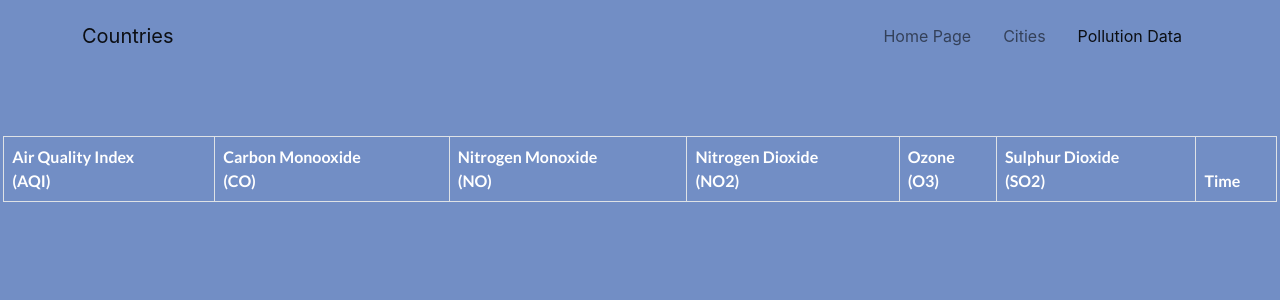
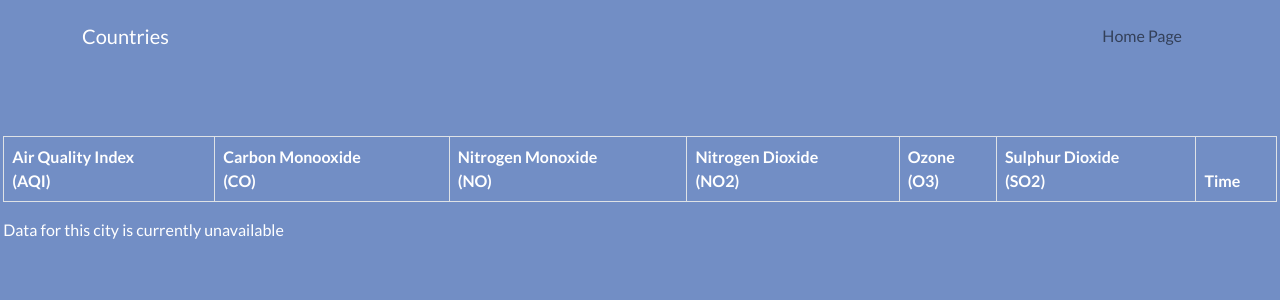
Before and after one commit to Sajeelzafar/Air-Quality, a React (Create React App) app: page /pollutiondata in a window 1280 px wide. Shown: the top 300 px of the page. Built offline with nearby package versions, Linux system fonts and the light colour scheme; a web font is replaced by a local one.

Commit message:
Add styling to the pages

```diff
--- a/package.json
+++ b/package.json
@@ -15,6 +15,7 @@
     "react-router-dom": "^6.4.3",
     "react-scripts": "5.0.1",
     "redux": "^4.2.0",
+    "rsuite": "^5.23.1",
     "uuidv4": "^6.2.13",
     "web-vitals": "^2.1.4"
   },
--- a/src/Components/Home.js
+++ b/src/Components/Home.js
@@ -30,7 +30,7 @@ const Home = () => {
             </div>
             <Container fluid className="containerCountries">
                 {countries.map((country) => (
-                    <Card style={{ width: '14rem' }} key={uuidv4()} className="countryInfo">
+                    <Card style={{ width: '10rem' }} key={uuidv4()} className="countryInfo">
                     <Card.Img variant="top" src={country.flag} />
                         <Card.Body>
                             <Card.Title>{country.name}</Card.Title>
@@ -38,9 +38,9 @@ const Home = () => {
                                 Country code: {country.countrycode} <br />
                                 Region: {country.region}
                             </Card.Text>
-                            <Button ><NavLink className="nav-link" to="/city" state= {{
+                            <Button><NavLink className="nav-link " to="/city" state= {{
                                 info: country,
-                                }}>Go somewhere</NavLink></Button>
+                                }}>Visit Cities</NavLink></Button>
                         </Card.Body>
                     </Card>
                 ))
--- a/src/Components/Navbars.js
+++ b/src/Components/Navbars.js
@@ -1,6 +1,7 @@
 import React from 'react';
 import { NavLink } from 'react-router-dom';
 import { Container, Nav } from 'react-bootstrap';
+import './city.css';
 
 const Navbars = () => {
     const links = [
@@ -8,16 +9,6 @@ const Navbars = () => {
         id: 1,
         text: 'Home Page',
         path: '/',
-      },
-      {
-        id: 2,
-        text: 'Cities',
-        path: '/city',
-      },
-      {
-        id: 3,
-        text: 'Pollution Data',
-        path: '/pollutiondata',
       },
     ];
 
@@ -32,12 +23,9 @@ const Navbars = () => {
       <header>
         <Nav className="navbar navbar-expand-lg">
           <Container className="container-fluid">
-            <a className="navbar-brand" href="/">Countries</a>
-            <button className="navbar-toggler" type="button" data-bs-toggle="collapse" data-bs-target="#navbarNav" aria-controls="navbarNav" aria-expanded="false" aria-label="Toggle navigation">
-              <span className="navbar-toggler-icon" />
-            </button>
-            <div className="collapse navbar-collapse flex-row-reverse" id="navbarNav">
-              <ul className="navbar-nav">
+            <a className="navbar-brand nav-styling" href="/">Countries</a>
+            <div className="flex-row-reverse" id="navbarNav">
+              <ul className="navbar-nav nav-styling">
                 {listOfLinks}
               </ul>
             </div>
--- a/src/Components/Pollution.js
+++ b/src/Components/Pollution.js
@@ -48,9 +48,10 @@ return(
                     <td><Time props={element.dt} /></td>
                 </tr>
             ))}
+        </tbody>
 
-        </tbody>
     </Table>
+    {(pollutionData.length==0)&&(<div className="tabletextColor">Data for this city is currently unavailable</div>)}
     </div>
 )
 }
--- a/src/Components/city.css
+++ b/src/Components/city.css
@@ -6,11 +6,18 @@ body {
 }
 
 .cityContainer {
+    margin: 0;
+    border: 1px solid rgb(67, 105, 178);
     display: flex;
     justify-content: space-around;
     align-items: center;
     height: 5rem;
     width: 100%;
+}
+
+.cityContainer:nth-child(even){
+    background-color: navy;
+    border: 1px solid navy;
 }
 
 .leftSidecityContainer{
@@ -26,7 +33,9 @@ body {
     padding-top: 4rem;
 }
 
-.tabletextColor {
+.tabletextColor,
+.nav-styling
+ {
     font-family: 'Lato', sans-serif;
     color: white;
 }
--- a/src/index.css
+++ b/src/index.css
@@ -23,8 +23,8 @@ code {
 
 .countrySearchBox {
   display: flex;
-  gap: 5rem;
-  padding: 1rem 2rem 4rem 4rem;
+  gap: 5%;
+  padding: 1rem 2% 4rem 4%;
 }
 
 .countryDisplayBlock {
@@ -37,7 +37,3 @@ code {
   align-items: flex-end;
   justify-content: flex-end;
 }
-
-.countryButton {
-  background-color: navy;
-}
```
Also changed, not shown: 1 other file (tests, documents, lock files or other folders).
